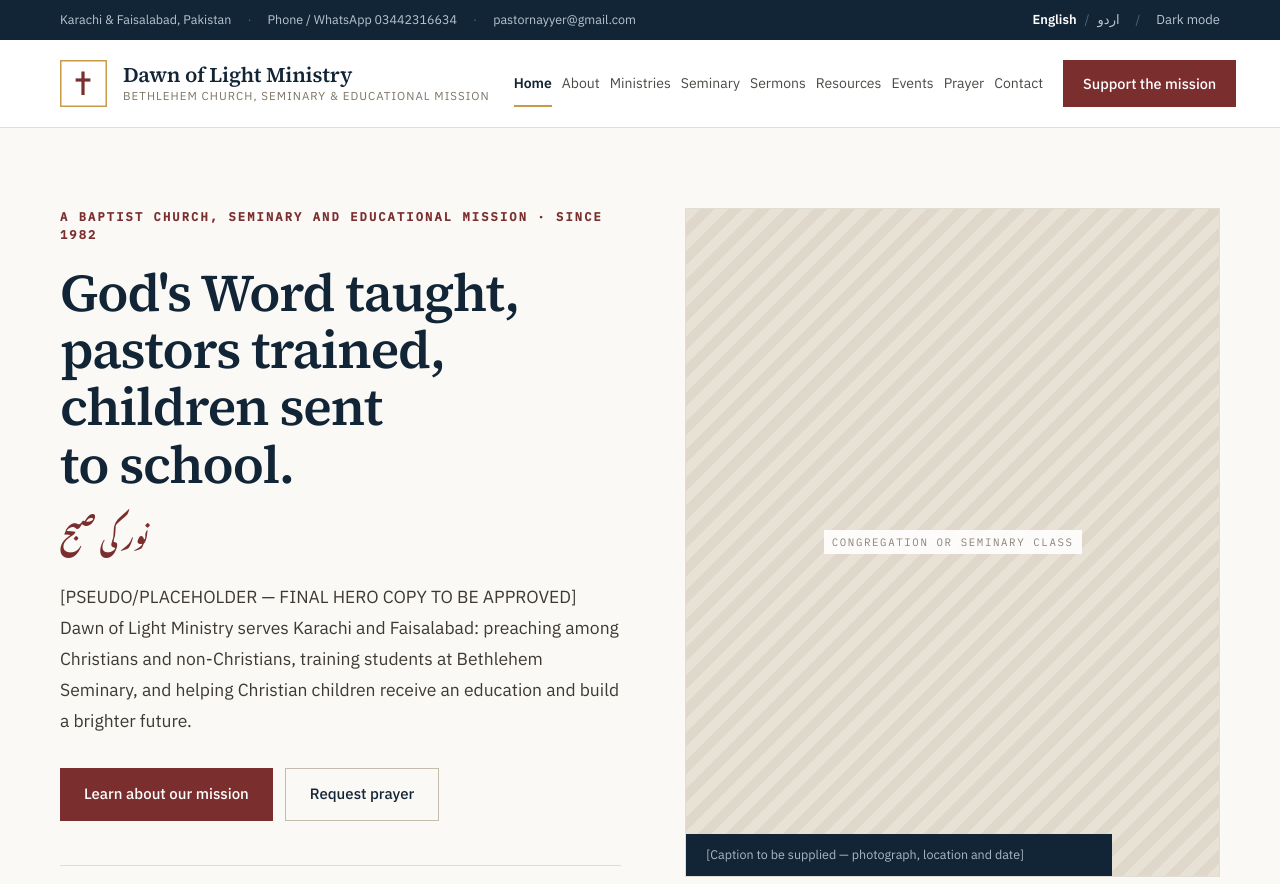
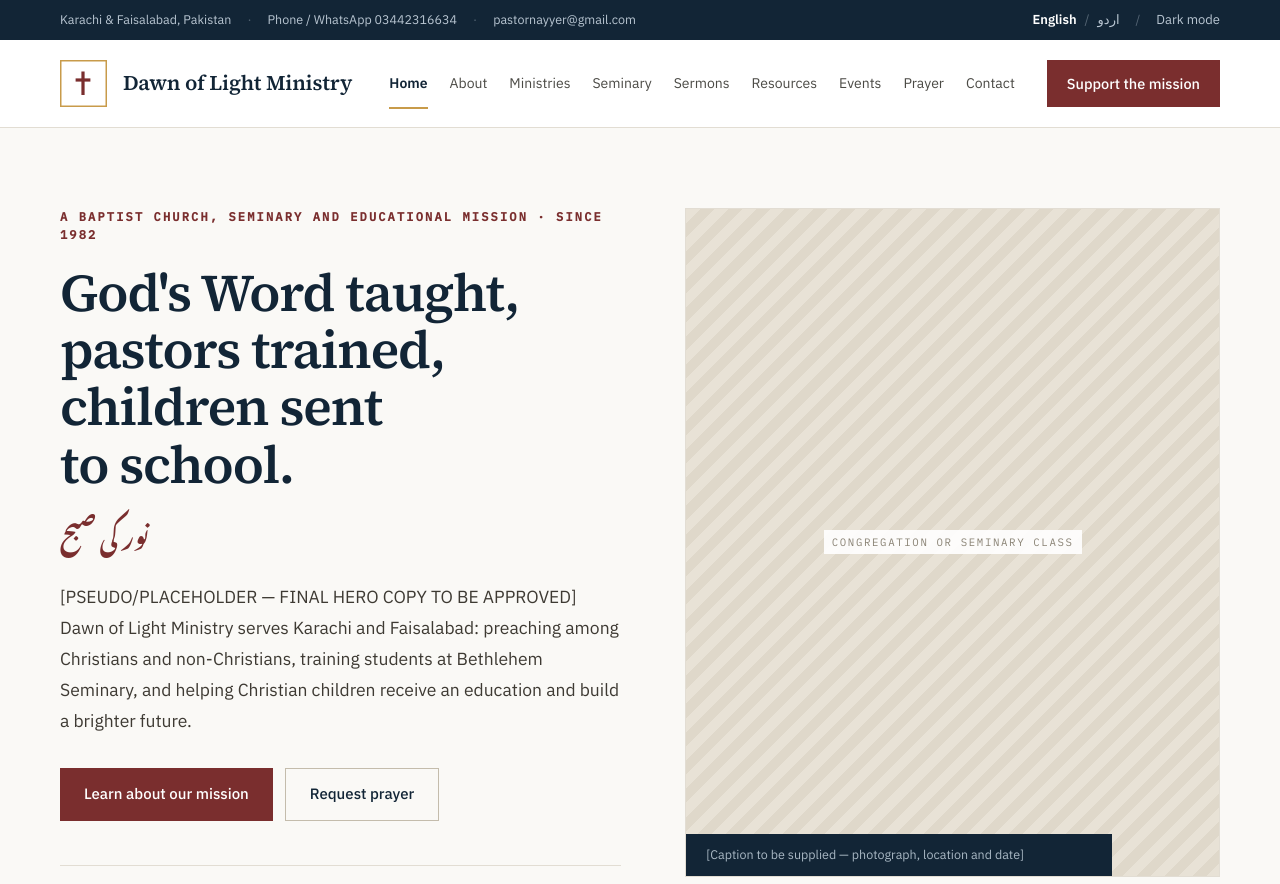
Before and after one commit to rikhtaa/dawn-light-ministry, a Next.js app: page /en in a window 1280 px wide. Shown: the top 884 px of the page. Built offline with nearby package versions, Linux system fonts and the light colour scheme; a web font is replaced by a local one.

Commit message:
feat: complete homepage and i18n integration

```diff
--- a/components/layout/LogoLockup.tsx
+++ b/components/layout/LogoLockup.tsx
@@ -19,6 +19,15 @@
    * the same literal colour in both modes (HANDOFF.md §9).
    */
   tone?: "auto" | "on-dark";
+  /**
+   * Default size only. The descriptor line ("Bethlehem Church, Seminary
+   * & Educational Mission") measures ~140px wider than the wordmark
+   * alone — inside SiteHeader's fixed 1160px content width, showing it
+   * alongside a nine-item nav plus the Support CTA overflows the
+   * container. SiteHeader passes `false`; any other context that has
+   * room to spare can leave this at its default.
+   */
+  showDescriptor?: boolean;
   className?: string;
 }
 
@@ -26,6 +35,7 @@
   locale,
   size = "default",
   tone = "auto",
+  showDescriptor = true,
   className,
 }: LogoLockupProps) {
   const isCompact = size === "compact";
@@ -81,18 +91,16 @@
             >
               Dawn of Light Ministry
             </span>
+            {showDescriptor ? (
               <span
                 className={cn(
-                // Hidden below xl: at 1024–1279 there isn't room for the
-                // full nav + CTA alongside the descriptor line (measured
-                // overflow otherwise) — the wordmark alone still identifies
-                // the org at that tier.
                   "hidden text-[0.71875rem] leading-[1.4] tracking-[0.09em] uppercase xl:block",
                   onDark ? "text-[#8FA0AE]" : "text-ink-faint dark:text-[#8FA0AE]",
                 )}
               >
                 Bethlehem Church, Seminary &amp; Educational Mission
               </span>
+            ) : null}
           </>
         )}
       </span>
--- a/components/layout/MobileHeader.tsx
+++ b/components/layout/MobileHeader.tsx
@@ -13,13 +13,15 @@
 /**
  * HANDOFF.md §8/§12 mobile specifics: 36px mark, two-line wordmark, and a
  * 3-bar menu button sitting in its own 1px bordered box. Rendered below
- * `lg` inside SiteHeader; the full desktop lockup + inline nav render at
- * `lg` and up.
+ * `xl` inside SiteHeader; the full desktop lockup + inline nav only render
+ * at `xl` (1280px) and up — the nine nav items plus the Support CTA don't
+ * have room to breathe below that, so the 1024–1279px tier gets this
+ * (already spacious) drawer nav instead of a cramped inline one.
  */
 export const MobileHeader = forwardRef<HTMLButtonElement, MobileHeaderProps>(
   function MobileHeader({ locale, menuOpen, menuId, openLabel, onOpen }, ref) {
     return (
-      <div className="flex items-center justify-between gap-4 py-4 lg:hidden">
+      <div className="flex items-center justify-between gap-4 py-4 xl:hidden">
         <LogoLockup locale={locale} size="compact" />
         <button
           ref={ref}
--- a/components/layout/SiteHeader.tsx
+++ b/components/layout/SiteHeader.tsx
@@ -40,10 +40,13 @@
 }
 
 /**
- * HANDOFF.md §8: utility bar, then this header. Desktop nav ≥1024px
- * (§10: "768–1023 … Nav collapses to the drawer" implies full nav holds
- * through the 1024–1279 tier), drawer below. Nav order per §8: Home ·
- * About · Ministries · Seminary · Sermons · Resources · Events · Prayer ·
+ * HANDOFF.md §8: utility bar, then this header. Desktop nav renders at
+ * `xl` (1280px) and up — nine nav items plus the Support CTA need more
+ * room than the 1024–1279px tier has to give without feeling congested,
+ * so that tier uses the drawer nav (MobileHeader/MobileDrawer) instead;
+ * see LogoLockup's descriptor line, which was already gated to the same
+ * `xl` breakpoint for the same reason. Nav order per §8: Home · About ·
+ * Ministries · Seminary · Sermons · Resources · Events · Prayer ·
  * Contact, then the Support the mission CTA — Support is a button, not a
  * plain nav link (lib/navigation.ts).
  */
@@ -100,12 +103,12 @@
             onOpen={() => setMenuOpen(true)}
           />
 
-          <div className="hidden items-center justify-between gap-6 py-5 lg:flex">
-            <LogoLockup locale={locale} />
+          <div className="hidden items-center justify-between gap-7 py-5 xl:flex">
+            <LogoLockup locale={locale} showDescriptor={false} />
 
-            <div className="flex items-center gap-5">
+            <div className="flex items-center gap-6">
               <nav aria-label={strings.header.primaryNavLabel}>
-                <ul className="flex items-center gap-2.5">
+                <ul className="flex items-center gap-1.5">
                   {navItems.map((item) => {
                     const active = isActiveHref(item.href, pathWithoutLocale);
                     return (
@@ -114,7 +117,7 @@
                           href={localizePath(locale, item.href)}
                           aria-current={active ? "page" : undefined}
                           className={cn(
-                            "relative inline-flex items-center py-2 transition-colors duration-150",
+                            "relative inline-flex items-center px-2 py-2.5 transition-colors duration-150",
                             isUrdu
                               ? "font-urdu-body text-base"
                               : "text-[0.875rem] text-[#4b4a45] dark:text-[#bcc8d2]",
@@ -127,7 +130,7 @@
                           {active ? (
                             <span
                               aria-hidden="true"
-                              className="absolute inset-x-0 bottom-[-5px] h-[2px] bg-accent"
+                              className="absolute inset-x-2 bottom-[-5px] h-[2px] bg-accent"
                             />
                           ) : null}
                         </Link>
--- a/content/i18n/ur/common.ts
+++ b/content/i18n/ur/common.ts
@@ -25,7 +25,7 @@
     home: { value: "ہوم", source: "author", published: true, reviewed: true, sourceHash: "3a78695388b38b5c" },
     about: { value: "ہمارے بارے میں", source: "author", published: true, reviewed: true, sourceHash: "4efca0d10c5feb8e" },
     ministries: { value: "خدمتیں", source: "author", published: true, reviewed: true, sourceHash: "2886dec38d47fac0" },
-    seminary: { value: "سیمینری", source: "author", published: true, reviewed: true, sourceHash: "72be8da89808691c" },
+    seminary: { value: "سیمنری", source: "author", published: true, reviewed: true, sourceHash: "72be8da89808691c" },
     sermons: { value: "واعظ", source: "author", published: true, reviewed: true, sourceHash: "37ad9d4c407fd2cd" },
     resources: { value: "وسائل", source: "author", published: true, reviewed: true, sourceHash: "e89b30aa1dc30a6a" },
     events: { value: "تقاریب", source: "author", published: true, reviewed: true, sourceHash: "8d14f6e72de8f18a" },
--- a/content/i18n/ur/footer.ts
+++ b/content/i18n/ur/footer.ts
@@ -26,11 +26,11 @@
   ministriesHeading: { value: "خدمتیں", source: "author", published: true, reviewed: true, sourceHash: "2886dec38d47fac0" },
   ministriesLinks: {
     church: { value: "کلیسیا", source: "author", published: true, reviewed: true, sourceHash: "837aa0d985b27908" },
-    seminary: { value: "بیت لحم سیمینری", source: "author", published: true, reviewed: true, sourceHash: "0ee81d84a2c817e6" },
+    seminary: { value: "بیت لحم سیمنری", source: "author", published: true, reviewed: true, sourceHash: "0ee81d84a2c817e6" },
     childrensEducation: { value: "بچوں کی تعلیم", source: "author", published: true, reviewed: true, sourceHash: "340c6a743f4566b6" },
     christianArticles: { value: "مسیحی مضامین", source: "author", published: true, reviewed: true, sourceHash: "7757967b0b658586" },
     lectures: { value: "لیکچرز", source: "author", published: true, reviewed: true, sourceHash: "d953c00b4a161106" },
-    outreach: { value: "ترویجی خدمت", source: "author", published: true, reviewed: true, sourceHash: "f9f5b81f2696fd5b" },
+    outreach: { value: "خدمت عامہ", source: "author", published: true, reviewed: true, sourceHash: "f9f5b81f2696fd5b" },
   },
   contactHeading: { value: "رابطہ", source: "author", published: true, reviewed: true, sourceHash: "2b5c3d26721ae9c3" },
   requestPrayerLabel: { value: "دعا کی درخواست", source: "author", published: true, reviewed: true, sourceHash: "f4559c3380c0d748" },
--- a/content/i18n/ur/home.ts
+++ b/content/i18n/ur/home.ts
@@ -30,7 +30,7 @@
       sourceHash: "1305ee13e41b8e7a",
     },
     headline: {
-      value: "خدا کے کلام کی تعلیم، پادریوں کی تربیت، اور بچوں کی تعلیم کے ذریعے روشن مستقبل کی تعمیر۔",
+      value: "خدا کے کلام کی تعلیم، خادمین کی تربیت، اور بچوں کی تعلیم کے ذریعے روشن مستقبل کی تعمیر۔",
       source: "author",
       published: true,
       reviewed: true,
@@ -306,7 +306,7 @@
           sourceHash: "0ee81d84a2c817e6",
         },
         description: {
-          value: "بائبلی تعلیم، مسیحی عقیدے اور پادریانہ خدمت میں روزانہ کی کلاسوں کے ذریعے طلبہ کو تربیت دینا، ساتھ ہی عوامی تعلیم و تدریس فراہم کرنا۔",
+          value: "بائبلی تعلیم، مسیحی عقیدے اور کلیسیائی خدمت میں روزانہ کی کلاسوں کے ذریعے طلبہ کو تربیت دینا، ساتھ ہی عوامی تعلیم و تدریس فراہم کرنا۔",
           source: "author",
           published: true,
           reviewed: true,
```
Also changed, not shown: components/home/Hero.tsx (+19 -6 lines). Lines whose indentation alone changed are shown as unchanged.
